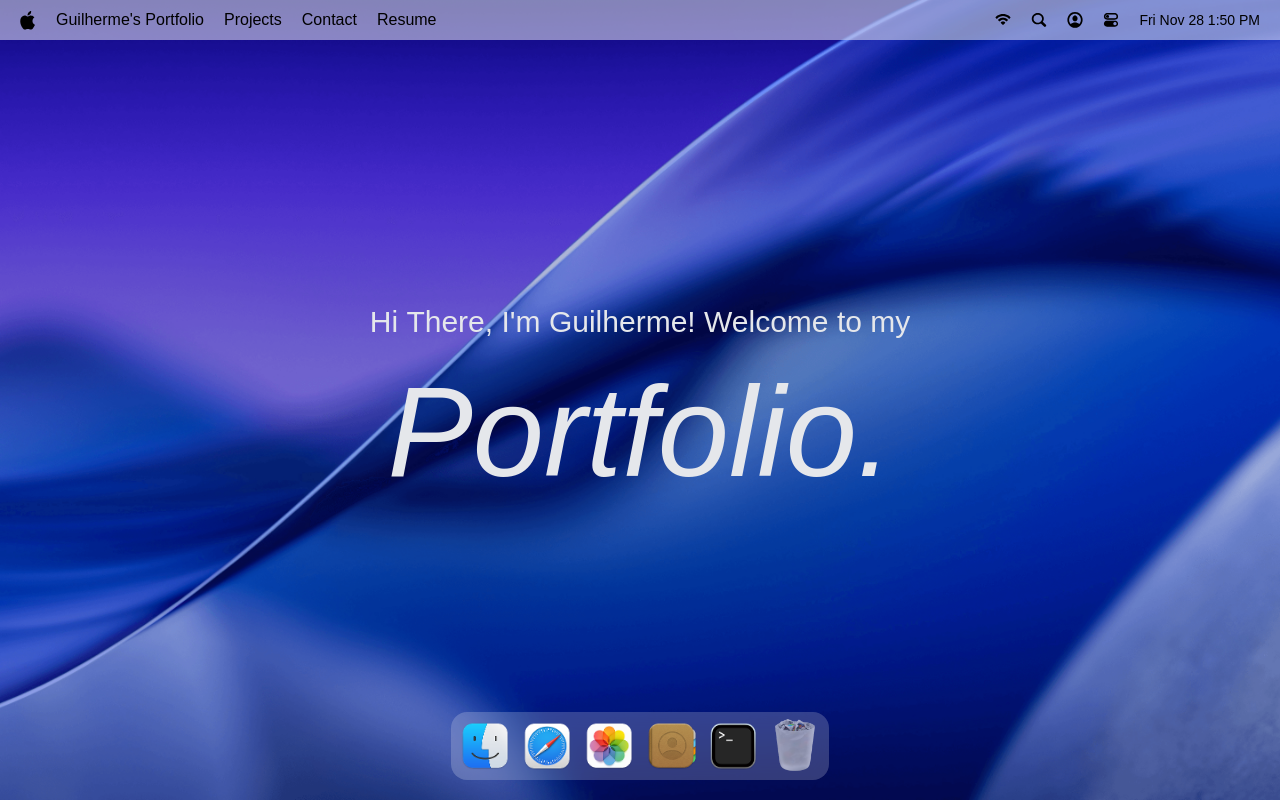
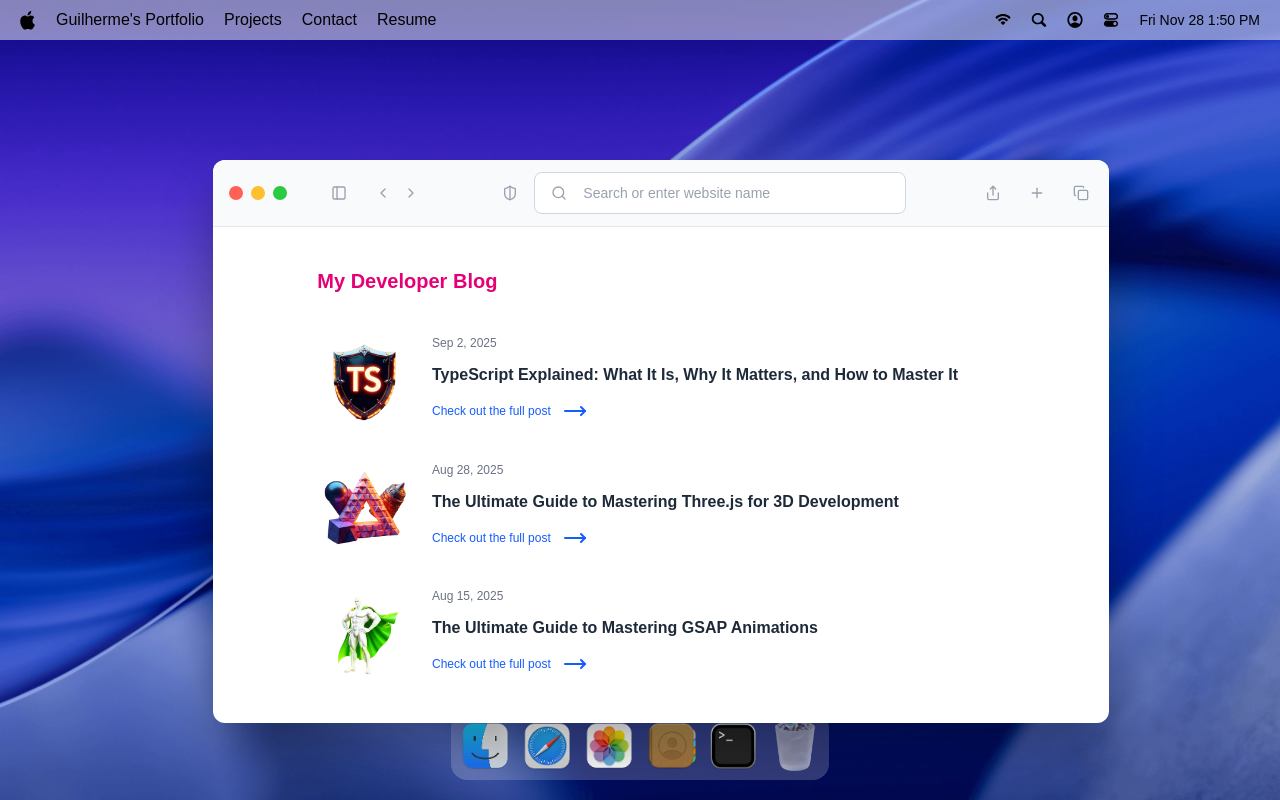
Before and after one commit to O-Gui-Carvalho/portfolio, a Next.js app: page / in a window 1280 px wide. Both pictures are taken after a click on the button 547 px from the left and 746 px from the top of the page. Built offline with nearby package versions, Linux system fonts and the light colour scheme; a web font is replaced by a local one.

Commit message:
Browser window tab implemented

```diff
--- a/app/page.tsx
+++ b/app/page.tsx
@@ -1,5 +1,5 @@
 import { Dock, Navbar, Welcome } from "@/components"
-import { Terminal } from "@/windows"
+import { Browser, Terminal } from "@/windows"
 
 import gsap from "gsap"
 import { Draggable } from "gsap/Draggable"
@@ -14,6 +14,7 @@ export default function Home() {
       <Dock />
 
       <Terminal />
+      <Browser />
     </main>
   )
 }
--- a/constants/index.ts
+++ b/constants/index.ts
@@ -136,3 +136,36 @@ export const techStack: TechStackItem[] = [
     items: ["Git", "GitHub", "Docker"],
   },
 ];
+
+interface BlogPostsItem {
+  id: number;
+  date: string;
+  title: string;
+  image: string;
+  link: string;
+}
+
+export const blogPosts: BlogPostsItem[] = [
+  {
+    id: 1,
+    date: "Sep 2, 2025",
+    title:
+      "TypeScript Explained: What It Is, Why It Matters, and How to Master It",
+    image: "/images/blog1.png",
+    link: "https://jsmastery.com/blog/typescript-explained-what-it-is-why-it-matters-and-how-to-master-it",
+  },
+  {
+    id: 2,
+    date: "Aug 28, 2025",
+    title: "The Ultimate Guide to Mastering Three.js for 3D Development",
+    image: "/images/blog2.png",
+    link: "https://jsmastery.com/blog/the-ultimate-guide-to-mastering-three-js-for-3d-development",
+  },
+  {
+    id: 3,
+    date: "Aug 15, 2025",
+    title: "The Ultimate Guide to Mastering GSAP Animations",
+    image: "/images/blog3.png",
+    link: "https://jsmastery.com/blog/the-ultimate-guide-to-mastering-gsap-animations",
+  },
+];
--- /dev/null
+++ b/windows/Browser.tsx
@@ -0,0 +1,76 @@
+'use client'
+
+import { WindowControlls } from "@/components"
+import { blogPosts } from "@/constants"
+import WindowsWrapper from "@/hoc/WindowsWrapper"
+import { ChevronLeft, ChevronRight, Copy, MoveRight, PanelLeft, Plus, Search, Share, ShieldHalf } from "lucide-react"
+import Image from "next/image"
+import Link from "next/link"
+
+const Browser = () => {
+  return (
+    <>
+        <div id="window-header">
+            <WindowControlls target="safari"/>
+
+            <PanelLeft className="ml-10 icon" />
+
+            <div className="flex items-center gap-1 ml-5">
+                <ChevronLeft className="icon" />
+                <ChevronRight className="icon" />
+            </div>
+
+            <div className="flex-1 flex-center gap-3">
+                <ShieldHalf className="icon" />
+
+                <div className="search">
+                    <Search className="icon" />
+
+                    <input
+                        type="text"
+                        placeholder="Search or enter website name"
+                        className="flex-1"
+                    />
+                </div>
+            </div>
+
+            <div className="flex items-center gap-5">
+                <Share className="icon"/>
+                <Plus className="icon" />
+                <Copy className="icon" />
+            </div>
+        </div>
+
+        <div className="blog">
+            <h2>My Developer Blog</h2>
+
+            <div className="space-y-8">
+                {blogPosts.map(({ id, image, title, date, link }) => (
+                    <div key={id} className="blog-post">
+                        <div className="col-span-2">
+                            <Image
+                                src={image}
+                                alt={title}
+                                width={64}
+                                height={64}
+                            />
+                        </div>
+
+                        <div className="content">
+                            <p>{date}</p>
+                            <h3>{title}</h3>
+                            <Link href={link} target="_blank" rel="noopener noreferrer">
+                                Check out the full post <MoveRight className="icon-hover" />
+                            </Link>
+                        </div>
+                    </div>
+                ))}
+            </div>
+        </div>
+    </>
+  )
+}
+
+const BrowserWindow = WindowsWrapper(Browser, "safari")
+
+export default BrowserWindow
--- a/windows/index.ts
+++ b/windows/index.ts
@@ -1,3 +1,4 @@
 import Terminal from "./Terminal";
+import Browser from "./Browser";
 
-export { Terminal }
+export { Terminal, Browser }
```
Also changed, not shown: 1 other file (tests, documents, lock files or other folders).
